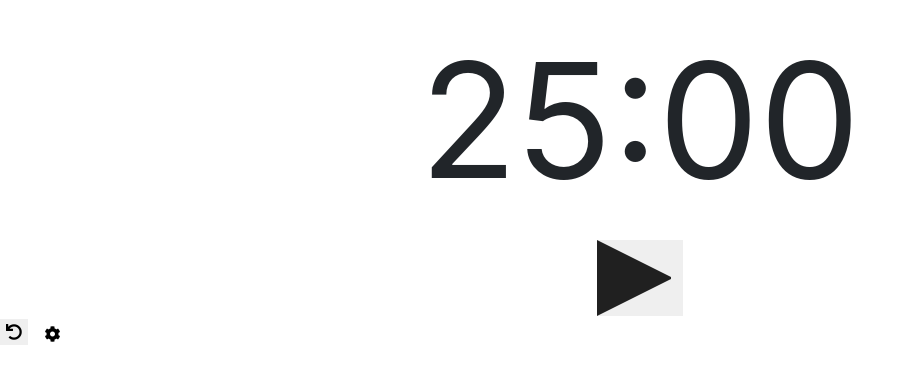
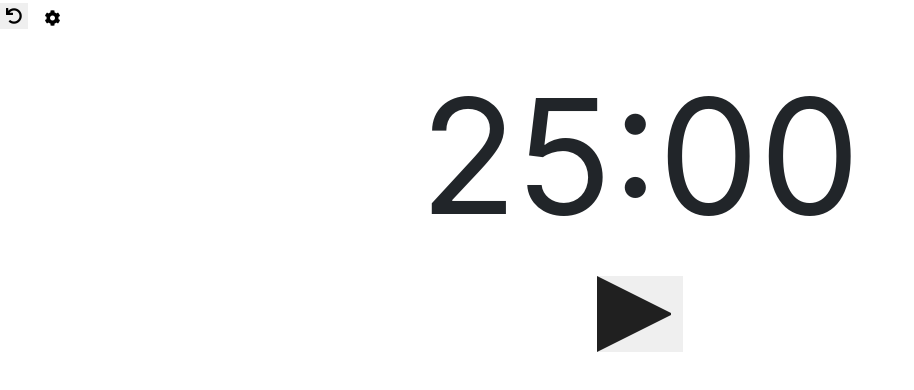
Before and after one commit to zackcarlson/pomodoro, a plain HTML site: page index.html in a window 1280 px wide. Shown: the whole page, without its empty margins (0-914 px from the left). Drawn offline with nearby package versions, Linux system fonts and the light colour scheme.

Commit message:
Wrap restart and settings in container

```diff
--- a/index.html
+++ b/index.html
@@ -12,6 +12,15 @@
 </head>
 
 <body>
+  <div class="preferencesRestartContainer">
+    <button id="restart">
+      <i class="fas fa-undo"></i>
+    </button>
+    <button type="button" class="btn btn-primary" id="customize" data-toggle="modal" data-target="#customizeModal" style="background-color: transparent">
+      <i class="fas fa-cog" style="color: black"></i>
+    </button>
+  </div>
+
   <div class="timerContainer">
     <div id="timer">
       25:00
@@ -25,13 +34,6 @@
       <!-- <i class="fas fa-pause" style="color: red"></i> -->
     </button>
   </div>
-  <button id="restart">
-    <i class="fas fa-undo"></i>
-  </button>
-
-  <button type="button" class="btn btn-primary" id="customize" data-toggle="modal" data-target="#customizeModal" style="background-color: transparent">
-    <i class="fas fa-cog" style="color: black"></i>
-  </button>
 
   <!-- Modal -->
   <div class="modal fade" id="customizeModal" tabindex="-1" role="dialog" aria-labelledby="" aria-hidden="true">
```
